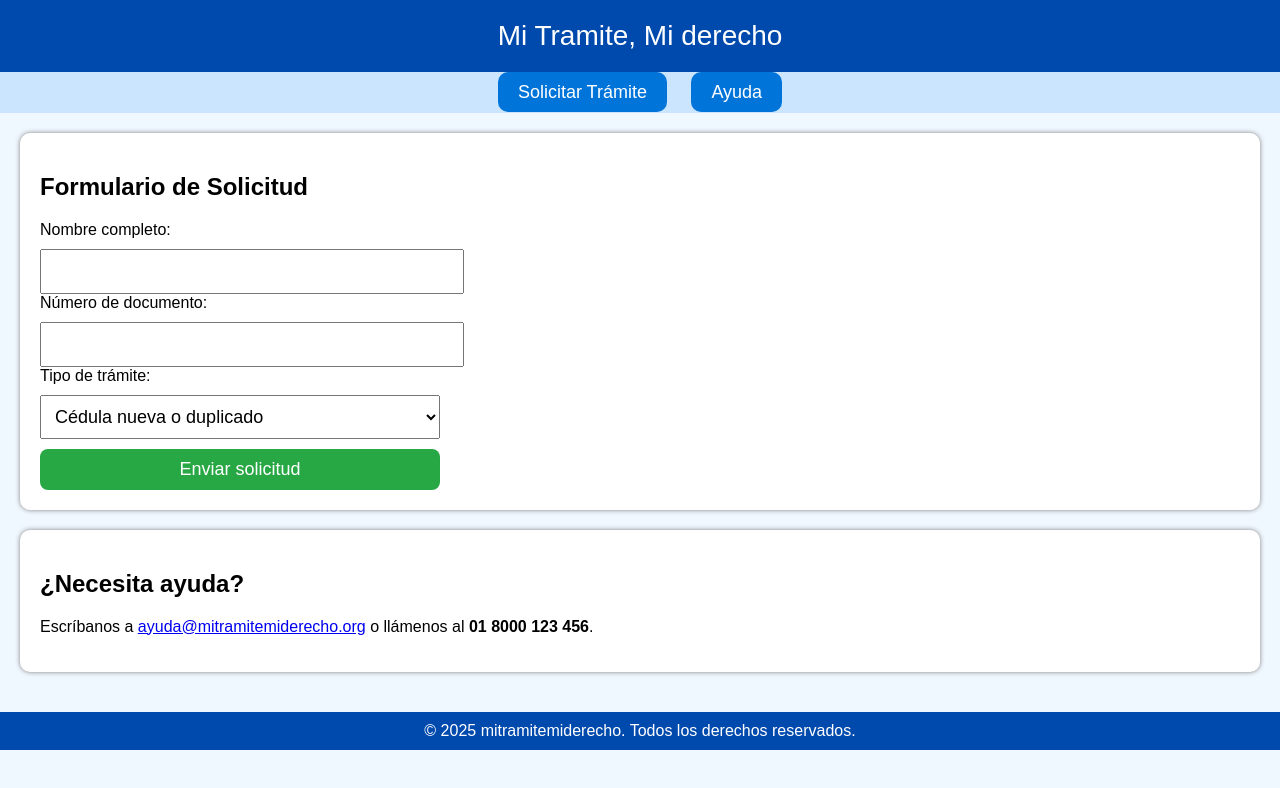
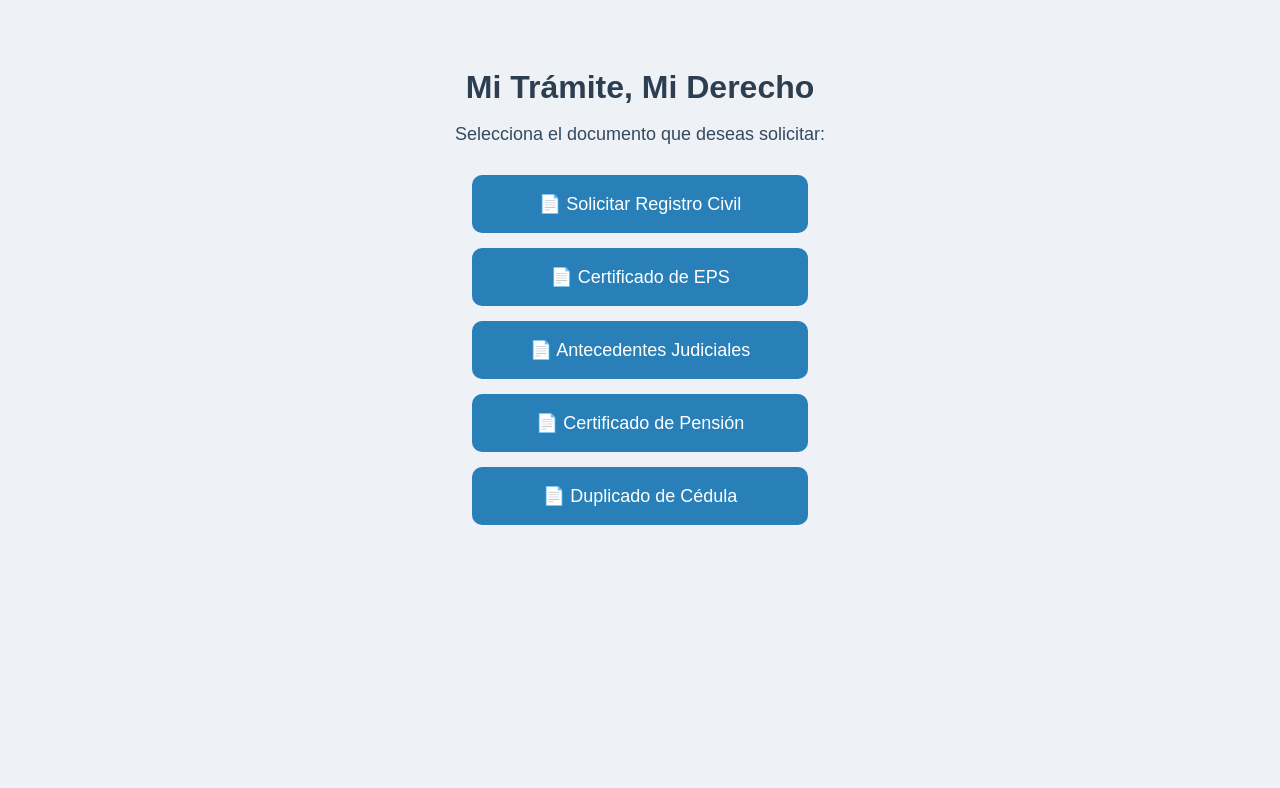
Before and after one commit to Andres24a/Tramites-Documentos, a plain HTML site: page index.html in a window 1280 px wide. Drawn offline with Linux system fonts and the light colour scheme.

Commit message:
Update index.html

```diff
--- a/index.html
+++ b/index.html
@@ -2,102 +2,51 @@
 <html lang="es">
 <head>
     <meta charset="UTF-8">
-  <meta name="viewport" content="width=device-width, initial-scale=1">
-  <title>Mi tramite, Mi derecho</title>
+    <title>Mi Trámite, Mi Derecho</title>
+    <meta name="viewport" content="width=device-width, initial-scale=1.0">
     <style>
         body {
             font-family: Arial, sans-serif;
-      background-color: #f0f8ff;
-      color: #000;
-      margin: 0;
-      padding: 0;
+            background-color: #eef2f7;
+            text-align: center;
+            padding: 40px;
         }
-    header {
-      background-color: #004aad;
+        h1 {
+            color: #2c3e50;
+            margin-bottom: 10px;
+        }
+        p {
+            font-size: 18px;
+            color: #34495e;
+            margin-bottom: 30px;
+        }
+        .button {
+            display: block;
+            width: 300px;
+            margin: 15px auto;
+            padding: 18px;
+            font-size: 18px;
             color: white;
-      padding: 20px;
-      text-align: center;
-      font-size: 28px;
+            background-color: #2980b9;
+            border: none;
+            border-radius: 10px;
+            text-decoration: none;
+            transition: background-color 0.3s ease;
         }
-    nav {
-      text-align: center;
-      background-color: #cce5ff;
-      padding: 10px;
-    }
-    nav a {
-      margin: 10px;
-      text-decoration: none;
-      color: white;
-      background-color: #0074d9;
-      padding: 10px 20px;
-      border-radius: 10px;
-      font-size: 18px;
-    }
-    main {
-      padding: 20px;
-    }
-    section {
-      background: white;
-      margin-bottom: 20px;
-      padding: 20px;
-      border-radius: 10px;
-      box-shadow: 0 0 5px gray;
-    }
-    input, button, select {
-      font-size: 18px;
-      padding: 10px;
-      margin-top: 10px;
-      width: 100%;
-      max-width: 400px;
-      display: block;
-    }
-    button {
-      background-color: #28a745;
-      color: white;
-      border: none;
-      border-radius: 8px;
-      cursor: pointer;
-    }
-    footer {
-      background-color: #004aad;
-      color: white;
-      text-align: center;
-      padding: 10px;
+        .button:hover {
+            background-color: #1c5980;
         }
     </style>
 </head>
 <body>
-  <header>
-    Mi Tramite, Mi derecho
-  </header>
-  <nav>
-    <a href="#formulario">Solicitar Trámite</a>
-    <a href="#ayuda">Ayuda</a>
-  </nav>
-  <main>
-    <section id="formulario">
-      <h2>Formulario de Solicitud</h2>
-      <form action="/solicitar" method="post">
-        <label for="nombre">Nombre completo:</label>
-        <input type="text" id="nombre" name="nombre" required>
-        <label for="documento">Número de documento:</label>
-        <input type="text" id="documento" name="documento" required>
-        <label for="tramite">Tipo de trámite:</label>
-        <select id="tramite" name="tramite" required>
-          <option value="cedula">Cédula nueva o duplicado</option>
-          <option value="certificado">Certificados</option>
-          <option value="salud">Afiliación salud/pensión</option>
-        </select>
-        <button type="submit">Enviar solicitud</button>
-      </form>
-    </section>
-    <section id="ayuda">
-      <h2>¿Necesita ayuda?</h2>
-      <p>Escríbanos a <a href="mailto:ayuda@mitramitemiderecho.org">ayuda@mitramitemiderecho.org</a> o llámenos al <strong>01 8000 123 456</strong>.</p>
-    </section>
-  </main>
-  <footer>
-    © 2025 mitramitemiderecho. Todos los derechos reservados.
-  </footer>
+    <h1>Mi Trámite, Mi Derecho</h1>
+    <p>Selecciona el documento que deseas solicitar:</p>
+
+    <a class="button" href="https://registraduria.gov.co/" target="_blank">📄 Solicitar Registro Civil</a>
+    <a class="button" href="https://miportal.eps.gov.co/certificados" target="_blank">📄 Certificado de EPS</a>
+    <a class="button" href="https://antecedentes.policia.gov.co/" target="_blank">📄 Antecedentes Judiciales</a>
+    <a class="button" href="https://www.colpensiones.gov.co/" target="_blank">📄 Certificado de Pensión</a>
+    <a class="button" href="https://www.noticiasrcn.com/colombia/como-sacar-duplicado-de-la-cedula-en-linea-400114" target="_blank">📄 Duplicado de Cédula</a>
+
 </body>
 </html>
```
Lines whose indentation alone changed are shown as unchanged.
